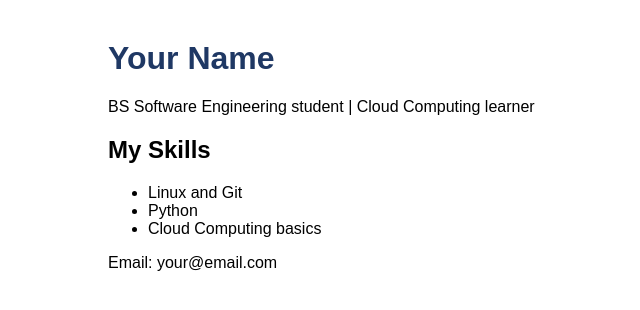
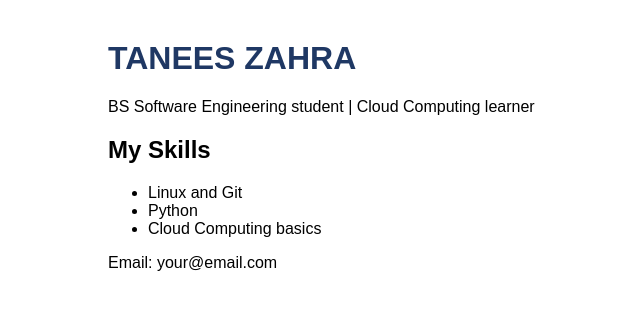
Before and after one commit to taneeszahra/taneeszahra.github.io, a plain HTML site: page index.html in a window 1280 px wide. Shown: the whole page, without its empty margins (182-822 px from the left). Drawn offline with Linux system fonts and the light colour scheme.

Commit message:
Update my name

```diff
--- a/index.html
+++ b/index.html
@@ -18,7 +18,7 @@
 
 <body>
 
-    <h1>Your Name</h1>
+    <h1>TANEES ZAHRA</h1>
 
     <p>BS Software Engineering student | Cloud Computing learner</p>
 
```
